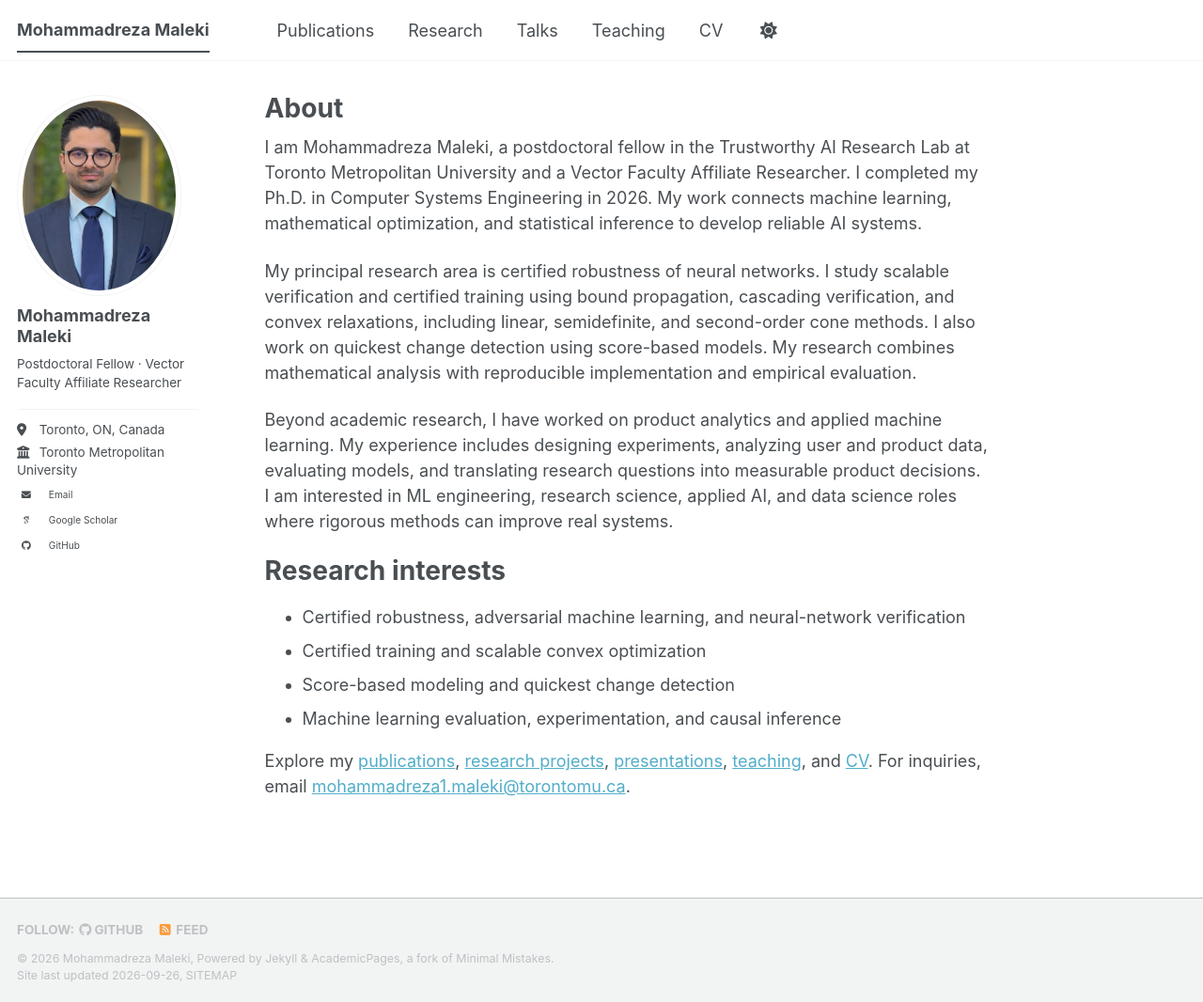
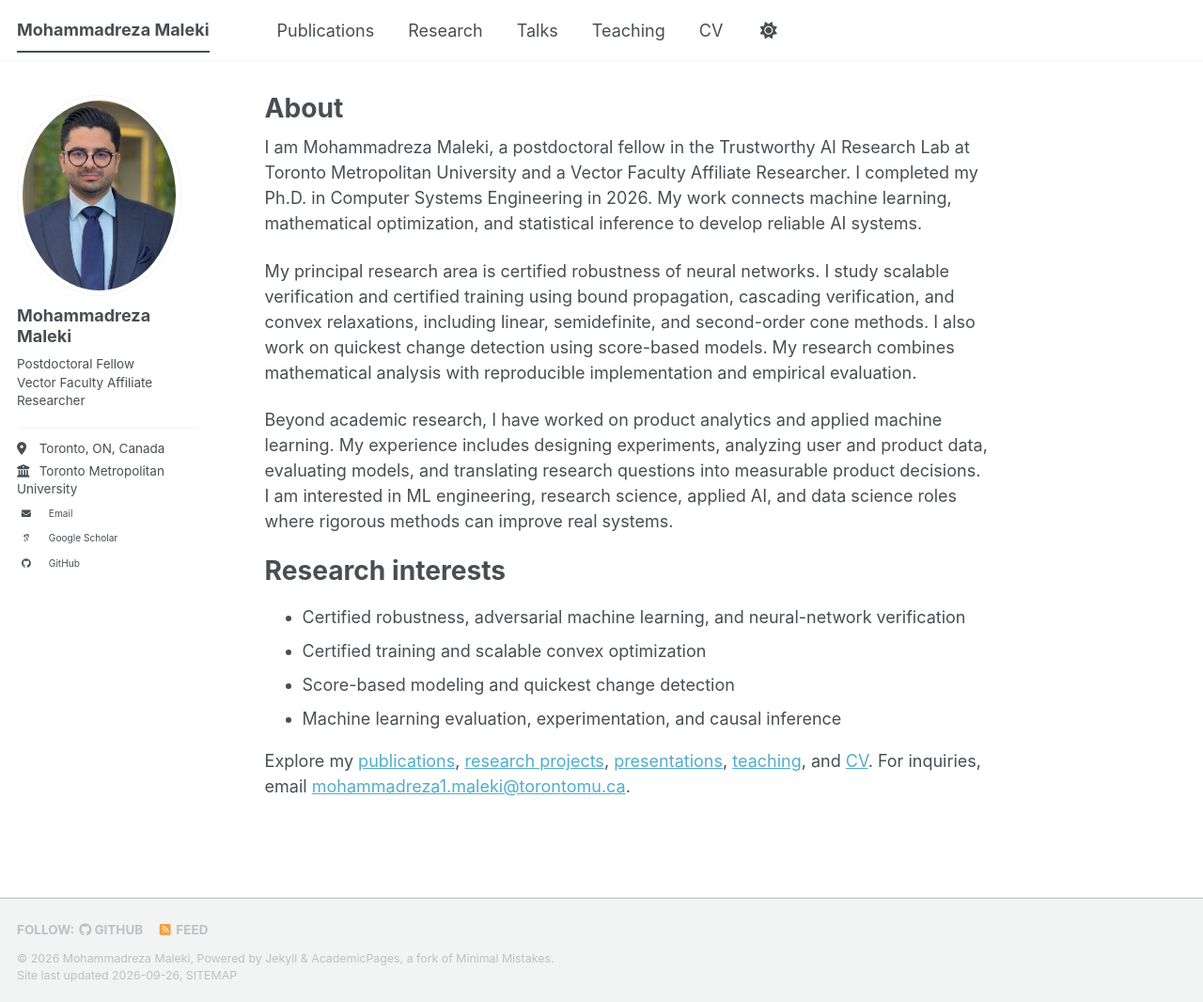
Before and after one commit to Mrezamaleki/mrezamaleki.github.io, a Jekyll site: the page built from _pages/about.md, in a window 1280 px wide and 1066 px high. Shown: the whole window at 94% size. Built offline with Jekyll 4.4.1, drawn with Linux system fonts in a browser that asks for light colours; some web fonts are replaced; a script bundle is joined from its source files by our own code; library files that are not in the unit come from our copies.

```diff
--- a/_config.yml
+++ b/_config.yml
@@ -25,7 +25,7 @@ author:
   avatar           : "profile2026.png"
   name             : "Mohammadreza Maleki"
   pronouns         : # example: "she/her"
-  bio              : "Postdoctoral Fellow · Vector Faculty Affiliate Researcher"
+  bio              : "Postdoctoral Fellow<br>Vector Faculty Affiliate Researcher"
   location         : "Toronto, ON, Canada"
   employer         : "Toronto Metropolitan University"
   uri              : # URL
```
